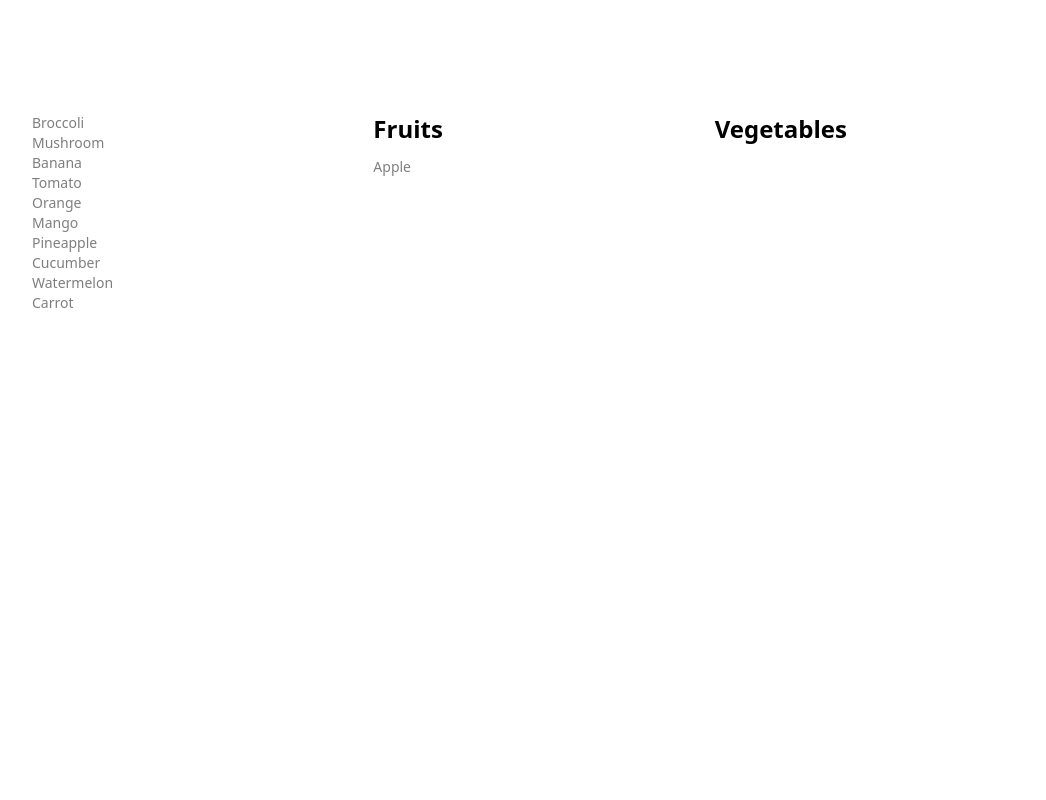
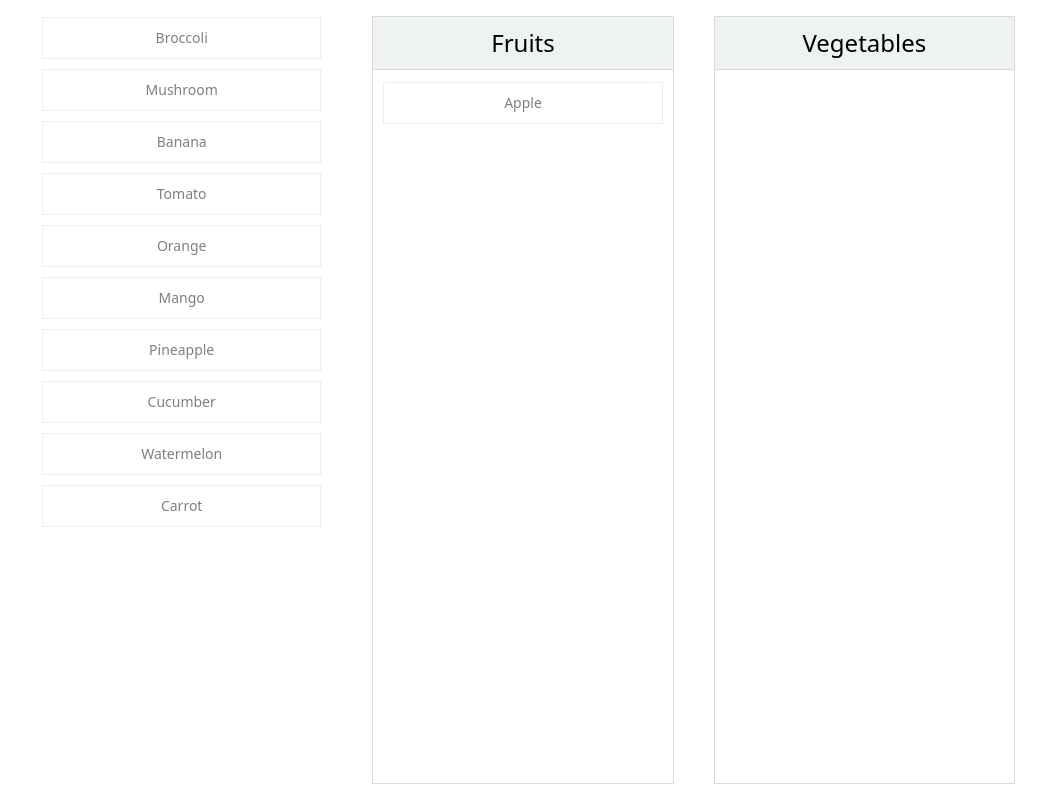
Before and after one commit to altRush/7-solutions-frontend-assignment, a Next.js app: page / in a window 1280 px wide. Both pictures are taken after a click on the element "Apple". Shown: the whole page, without its empty margins (117-1163 px from the left). Built offline with nearby package versions, Linux system fonts and the light colour scheme.

Commit message:
feat: Apply and adjust styles

```diff
--- a/app/page.tsx
+++ b/app/page.tsx
@@ -4,6 +4,7 @@ import initialTodos from '../public/todos.json';
 import { useState } from 'react';
 import { Todo } from './types';
 import { filterOutItemFromItemArray } from './utils';
+import './styles.css';
 
 export default function Home() {
 	const [todos, setTodos] = useState(initialTodos);
@@ -53,12 +54,13 @@ export default function Home() {
 	}
 
 	return (
-		<main className="flex min-h-screen flex-col items-center justify-between p-24">
-			<div className="mb-32 grid text-center lg:max-w-5xl lg:w-full lg:mb-0 lg:grid-cols-3 lg:text-left">
-				<div className="group rounded-lg border border-transparent px-5 py-4 transition-colors hover:border-gray-300 hover:bg-gray-100 hover:dark:border-neutral-700 hover:dark:bg-neutral-800/30">
-					<div className={`m-0 max-w-[30ch] text-sm opacity-50`}>
+		<main className="flex flex-col items-center justify-between">
+			<div className="min-h-screen mb-32 grid text-center md:max-w-5xl md:w-full md:mb-0 md:grid-cols-3 md:text-left">
+				<div className="group rounded-lg border border-transparent px-5 py-4">
+					<div className={`m-0 text-sm opacity-50`}>
 						{todos.map((todo, i) => (
 							<div
+								className="todos-item first:mt-0 last:mb-0 transition-colors hover:border-gray-300 hover:bg-gray-100 hover:dark:border-neutral-700 hover:dark:bg-neutral-800/30"
 								onClick={() => {
 									executeEvents(todo);
 								}}
@@ -70,21 +72,37 @@ export default function Home() {
 					</div>
 				</div>
 
-				<div className="group rounded-lg border border-transparent px-5 py-4 transition-colors hover:border-gray-300 hover:bg-gray-100 hover:dark:border-neutral-700 hover:dark:bg-neutral-800/30">
-					<h2 className={`mb-3 text-2xl font-semibold`}>Fruits</h2>
-					<div className={`m-0 max-w-[30ch] text-sm opacity-50`}>
-						{fruits.map((fruit, i) => (
-							<div key={i}>{fruit.name}</div>
-						))}
+				<div className="px-5 py-4">
+					<div className="h-full categories group border border-transparent transition-colors hover:border-gray-300 hover:dark:border-neutral-700">
+						<div className={`mb-3 text-2xl categories-header`}>Fruits</div>
+						<div>
+							{fruits.map((fruit, i) => (
+								<div
+									className={`categories-item m-0 text-sm opacity-50`}
+									key={i}
+								>
+									{fruit.name}
+								</div>
+							))}
+						</div>
 					</div>
 				</div>
 
-				<div className="group rounded-lg border border-transparent px-5 py-4 transition-colors hover:border-gray-300 hover:bg-gray-100 hover:dark:border-neutral-700 hover:dark:bg-neutral-800/30">
-					<h2 className={`mb-3 text-2xl font-semibold`}>Vegetables</h2>
-					<div className={`m-0 max-w-[30ch] text-sm opacity-50`}>
-						{vegetables.map((vegetable, i) => (
-							<div key={i}>{vegetable.name}</div>
-						))}
+				<div className="px-5 py-4">
+					<div className="h-full categories group border border-transparent  transition-colors hover:border-gray-300 hover:dark:border-neutral-700">
+						<div className={`mb-3 text-2xl categories-header `}>Vegetables</div>
+						<div>
+							{vegetables.length
+								? vegetables.map((vegetable, i) => (
+										<div
+											className={`categories-item text-sm opacity-50`}
+											key={i}
+										>
+											{vegetable.name}
+										</div>
+								  ))
+								: null}
+						</div>
 					</div>
 				</div>
 			</div>
--- /dev/null
+++ b/app/styles.css
@@ -0,0 +1,30 @@
+.todos-item {
+  text-align: center;
+  padding: 10px;
+  margin: 10px;
+  border-color: #dbdbdb;
+  border-style: solid;
+  border-width: 1px;
+}
+
+.categories {
+  border-color: #dbdbdb;
+  border-style: solid;
+}
+
+.categories > .categories-header {
+  background-color: #eef2f3;
+  text-align: center;
+  padding: 10px;
+  border-color: #dbdbdb;
+  border-style: none none solid none;
+  border-width: 1px;
+}
+.categories .categories-item {
+  text-align: center;
+  padding: 10px;
+  margin: 10px;
+  border-color: #dbdbdb;
+  border-style: solid;
+  border-width: 1px;
+}
```
